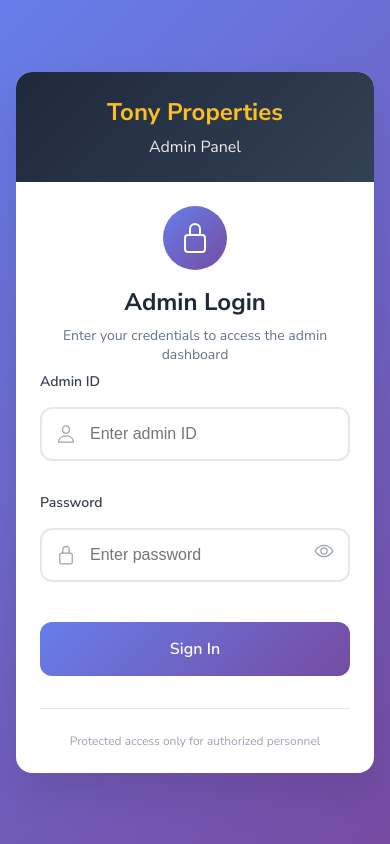
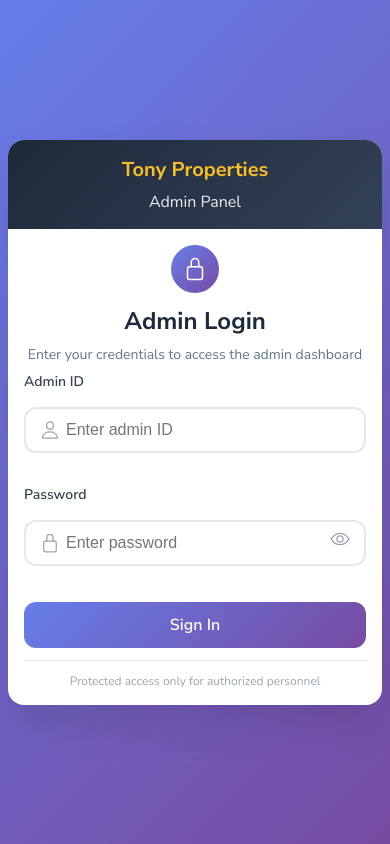
Before and after one commit to devaftab/tony-properties, a Next.js app: page /admin/login in a window 390 px wide. Built offline with nearby package versions, Linux system fonts and the light colour scheme.

Commit message:
improve admin login page styling

```diff
--- a/src/app/admin/admin.css
+++ b/src/app/admin/admin.css
@@ -1372,7 +1372,7 @@
 
 /* Admin Login Page */
 .admin-login-page {
-  min-height: 100vh;
+  height: 100vh;
   background: linear-gradient(135deg, #667eea 0%, #764ba2 100%);
   display: flex;
   align-items: center;
@@ -1386,7 +1386,9 @@
   box-shadow: 0 20px 40px rgba(0, 0, 0, 0.1);
   overflow: hidden;
   width: 100%;
-  max-width: 450px;
+  max-width: 800px;
+  max-height: 85vh;
+  display: flex;
 }
 
 .login-header {
@@ -1394,6 +1396,11 @@
   color: white;
   padding: 2rem;
   text-align: center;
+  flex: 1;
+  display: flex;
+  flex-direction: column;
+  justify-content: center;
+  align-items: center;
 }
 
 .login-header .logo h1 {
@@ -1411,6 +1418,10 @@
 
 .login-form-container {
   padding: 2rem;
+  flex: 1;
+  display: flex;
+  flex-direction: column;
+  justify-content: center;
 }
 
 .login-form-header {
@@ -1419,16 +1430,16 @@
 }
 
 .login-icon {
-  width: 4rem;
-  height: 4rem;
+  width: 3rem;
+  height: 3rem;
   background: linear-gradient(135deg, #667eea 0%, #764ba2 100%);
   border-radius: 50%;
   display: flex;
   align-items: center;
   justify-content: center;
-  margin: 0 auto 1rem;
+  margin: 0 auto 0.75rem;
   color: white;
-  font-size: 2rem;
+  font-size: 1.5rem;
 }
 
 .login-form-header h2 {
@@ -1447,7 +1458,7 @@
 .login-form {
   display: flex;
   flex-direction: column;
-  gap: 0.5rem;
+  gap: 0.75rem;
 }
 
 .error-message {
@@ -1488,7 +1499,7 @@
 
 .input-wrapper input {
   width: 100%;
-  padding: 1rem 1rem 1rem 3rem;
+  padding: 0.875rem 0.875rem 0.875rem 2.75rem;
   border: 2px solid #e5e7eb;
   border-radius: 0.75rem;
   font-size: 1rem;
@@ -1521,13 +1532,13 @@
   background: linear-gradient(135deg, #667eea 0%, #764ba2 100%);
   color: white;
   border: none;
-  padding: 1rem;
+  padding: 0.875rem;
   border-radius: 0.75rem;
   font-size: 1rem;
   font-weight: 600;
   cursor: pointer;
   transition: all 0.3s ease;
-  margin-top: 0.5rem;
+  margin-top: 0.25rem;
   text-align: center;
 }
 
@@ -1543,8 +1554,8 @@
 
 .login-footer {
   text-align: center;
-  margin-top: 2rem;
-  padding-top: 1.5rem;
+  margin-top: 1rem;
+  padding-top: 1rem;
   border-top: 1px solid #e5e7eb;
 }
 
@@ -1555,26 +1566,97 @@
 }
 
 /* Responsive Design for Login */
+@media (max-width: 1200px) {
+  .admin-login-page {
+    padding: 0.75rem;
+  }
+
+  .login-container {
+    max-width: 700px;
+    max-height: 80vh;
+  }
+
+  .login-header {
+    padding: 1.5rem;
+  }
+
+  .login-form-container {
+    padding: 1.5rem;
+  }
+
+  .login-header .logo h1 {
+    font-size: 1.5rem;
+  }
+
+  .login-form-header {
+    margin-bottom: 0.5rem;
+  }
+
+  .login-form {
+    gap: 0.5rem;
+  }
+
+  .input-wrapper input {
+    padding: 0.75rem 0.75rem 0.75rem 2.5rem;
+  }
+
+  .login-btn {
+    padding: 0.75rem;
+    margin-top: 0.25rem;
+  }
+
+  .login-footer {
+    margin-top: 0.75rem;
+    padding-top: 0.75rem;
+  }
+}
+
 @media (max-width: 768px) {
   .admin-login-page {
-    padding: 1rem;
+    padding: 0.5rem;
   }
 
   .login-container {
     max-width: 100%;
+    max-height: 90vh;
     border-radius: 1rem;
+    flex-direction: column;
   }
 
   .login-header {
-    padding: 1.5rem;
+    padding: 1rem;
+    flex: none;
   }
 
   .login-form-container {
-    padding: 1.5rem;
+    padding: 1rem;
+    flex: none;
   }
 
   .login-header .logo h1 {
-    font-size: 1.5rem;
+    font-size: 1.25rem;
+  }
+
+  .login-form-header {
+    margin-bottom: 0.5rem;
+  }
+
+  .login-form {
+    gap: 0.5rem;
+  }
+
+  .input-wrapper input {
+    padding: 0.75rem 0.75rem 0.75rem 2.5rem;
+  }
+
+  .login-btn {
+    padding: 0.75rem;
+    margin-top: 0.25rem;
+  }
+
+  .login-footer {
+    margin-top: 0.75rem;
+    padding-top: 0.75rem;
   }
 }
 
```
